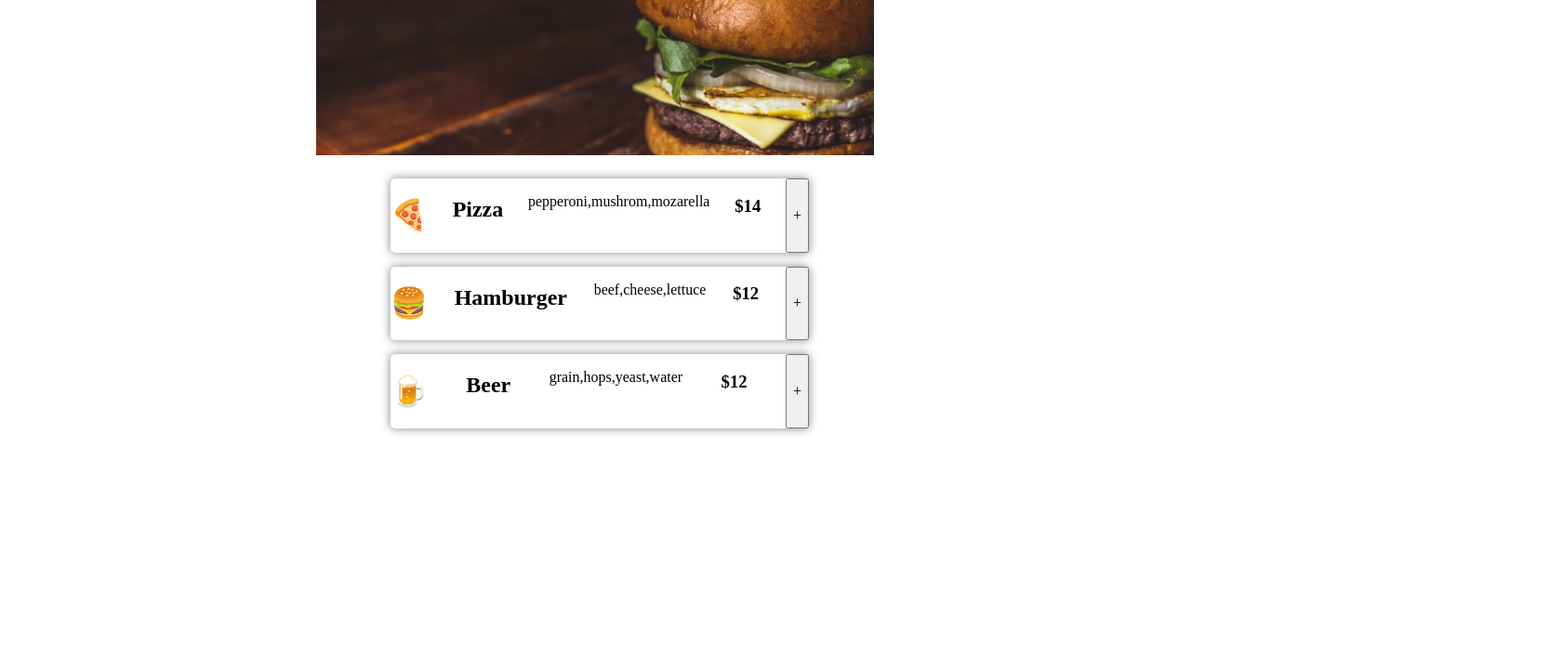
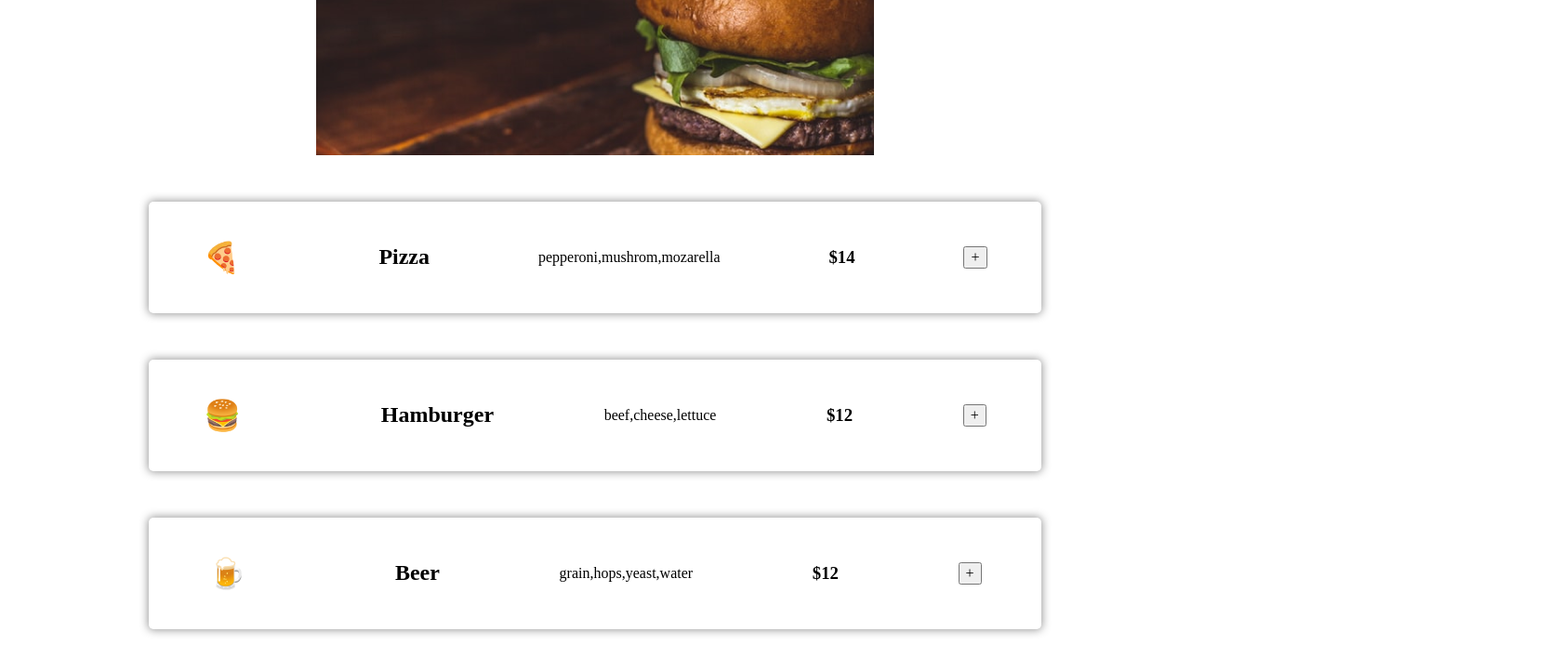
Before and after one commit to TheMightyLoafer/scrimba-restaurant-ordering-app-proj, a website built with Vite: page index.html in a window 1280 px wide. Shown: the whole page at 93% size, 1680 px wide, since content can reach past the window. Built offline with nearby package versions, Linux system fonts and the light colour scheme.

Commit message:
rework app layout and design

```diff
--- a/index.css
+++ b/index.css
@@ -9,24 +9,36 @@ header {
 }
 
 .container {
-    margin: 0 25em;
-    text-align: center;
-    width: 100%;
+    display: flex;
+    flex-direction: column;
 }
 
 .card {
-    display: flex;
-    justify-content: space-between;
-    min-width: 400px;
-    max-width: 450px;
+    display: inherit;
+    justify-content: space-around;
+    align-items: center;
+    align-self: center;
+    margin: 25 0;
+    flex: 1 1 250px;
+    width: 75%;
     box-shadow: 0px 0px 10px 1px #999;
-    margin: 0 20px 15px 20px;
     border-radius: 5px;
     max-height: 120px;
 }
 
-.card p {
-    flex-direction: column;
+.card > .emoji {
+    display: flex;
+    flex-direction: row;
+    margin: 0 2rem 0 0;
+    }
+
+#checkout-container > .checkout-btn {
+    display: flex;
+    justify-content: center;
+}
+
+#checkout-container > .checkout-btn > button {
+    padding: 0 200px;
 }
 
 .order-sumbmit-modal {
--- a/index.js
+++ b/index.js
@@ -13,7 +13,7 @@ function getMenuHtml(menuArr) {
         } = item
         return `
             <div class="card" id="${id}">
-                    <h1 class"emoji">${emoji}</h1>
+                    <h1 class="emoji">${emoji}</h1>
                     <h2>${name}</h2>
                     <p>${ingredients}</p>
                     <h3>${'$' + price}</h3>
@@ -39,12 +39,9 @@ menuContainer.addEventListener('click', (e) => {
     }
     if (checkoutButtonDisplay) {
         if (!checkoutButtonCreated) {
-            const checkoutButtonHTML = `
-            <section class="button">
-                <button type="button" id="checkout">Checkout</button>
-            </section>`
             const checkoutButtonElement = document.createElement('div')
-            checkoutButtonElement.innerHTML = checkoutButtonHTML
+            checkoutButtonElement.classList.add('checkout-btn')
+            checkoutButtonElement.innerHTML = `<button type="button" id="checkout">Checkout</button>`
             checkoutContainer.appendChild(checkoutButtonElement)
             checkoutButtonCreated = true
         }
```
